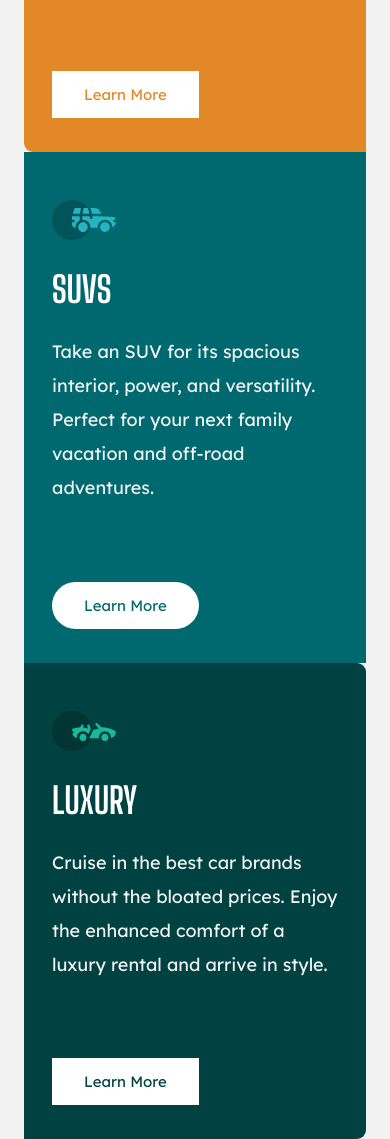
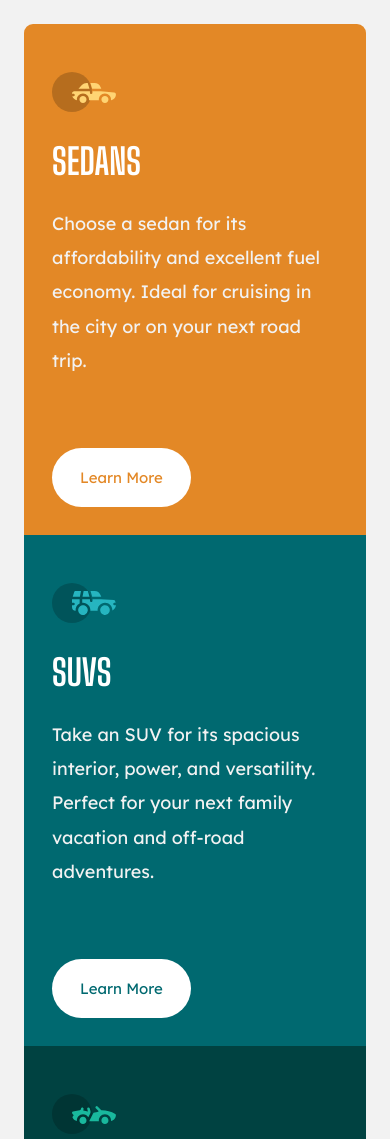
Before and after one commit to Razvi20/Column-Project, a plain HTML site: page index.html in a window 390 px wide. Shown: the top 1139 px of the page. Drawn offline with Linux system fonts and the light colour scheme; files whose address does not match are found by name.

Commit message:
Add files via upload

```diff
--- a/style.css
+++ b/style.css
@@ -34,11 +34,11 @@ body {
 }
 
 .container {
+  margin-top: 10rem;
   display: flex;
   align-items: center;
   justify-content: center;
   flex-direction: column;
-  height: 100vh;
   gap: 5rem;
 }
 
@@ -89,7 +89,7 @@ body {
 
 .card-link:link,
 .card-link:visited {
-  padding: 1.2rem 3rem;
+  padding: 1.8rem 2.6rem;
   color: #fff;
   text-decoration: none;
   border: 2px solid transparent;
@@ -105,7 +105,6 @@ body {
   .card {
     grid-template-columns: 1fr;
     padding: 2.4rem;
-    border-radius: 0px;
   }
 
   .card-link:link,
@@ -116,7 +115,6 @@ body {
 
   .card1 .card-link {
     color: hsl(31, 77%, 52%);
-    border-radius: 0;
   }
 
   .card2 .card-link {
@@ -125,6 +123,21 @@ body {
 
   .card3 .card-link {
     color: hsl(179, 100%, 13%);
-    border-radius: 0;
+  }
+
+  .card1 {
+    border-top-left-radius: 9px;
+    border-top-right-radius: 9px;
+    border-bottom-left-radius: 0;
+  }
+
+  .card3 {
+    border-bottom-left-radius: 9px;
+    border-bottom-right-radius: 9px;
+    border-top-right-radius: 0;
+  }
+
+  .container {
+    margin-top: 0;
   }
 }
```
